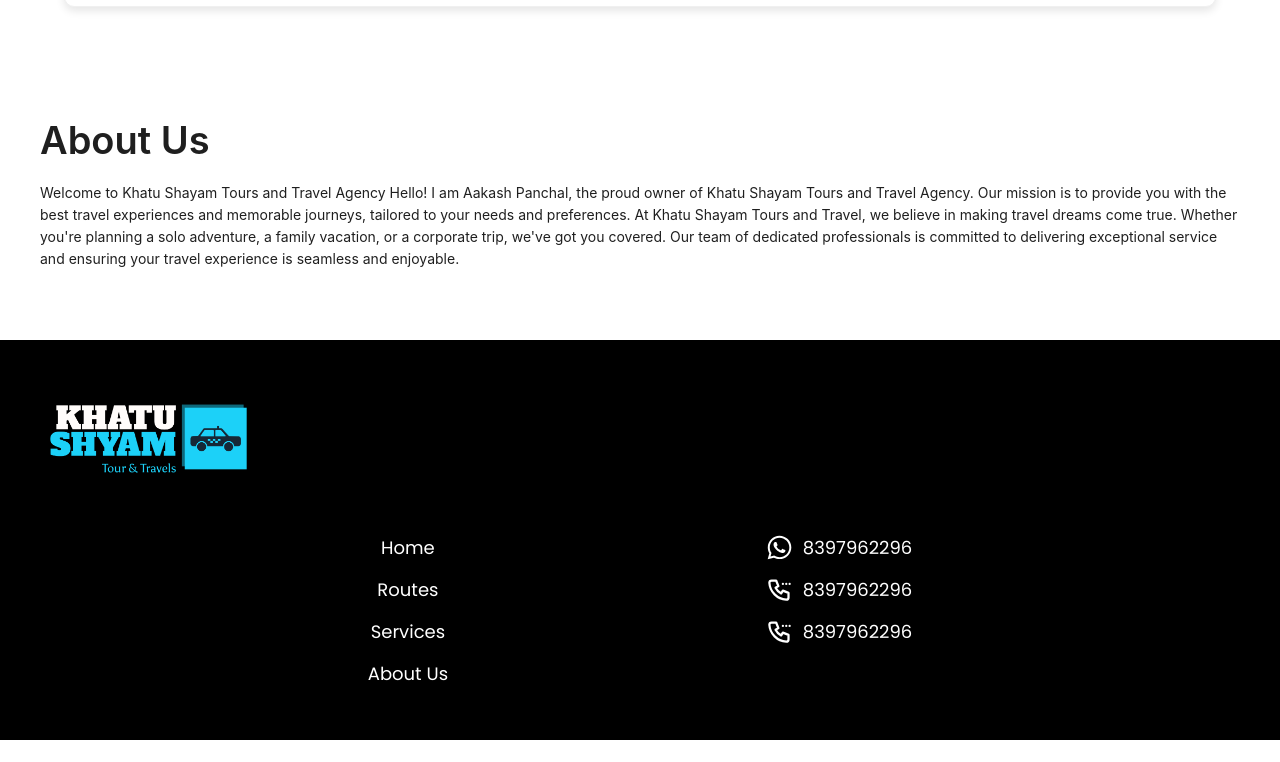
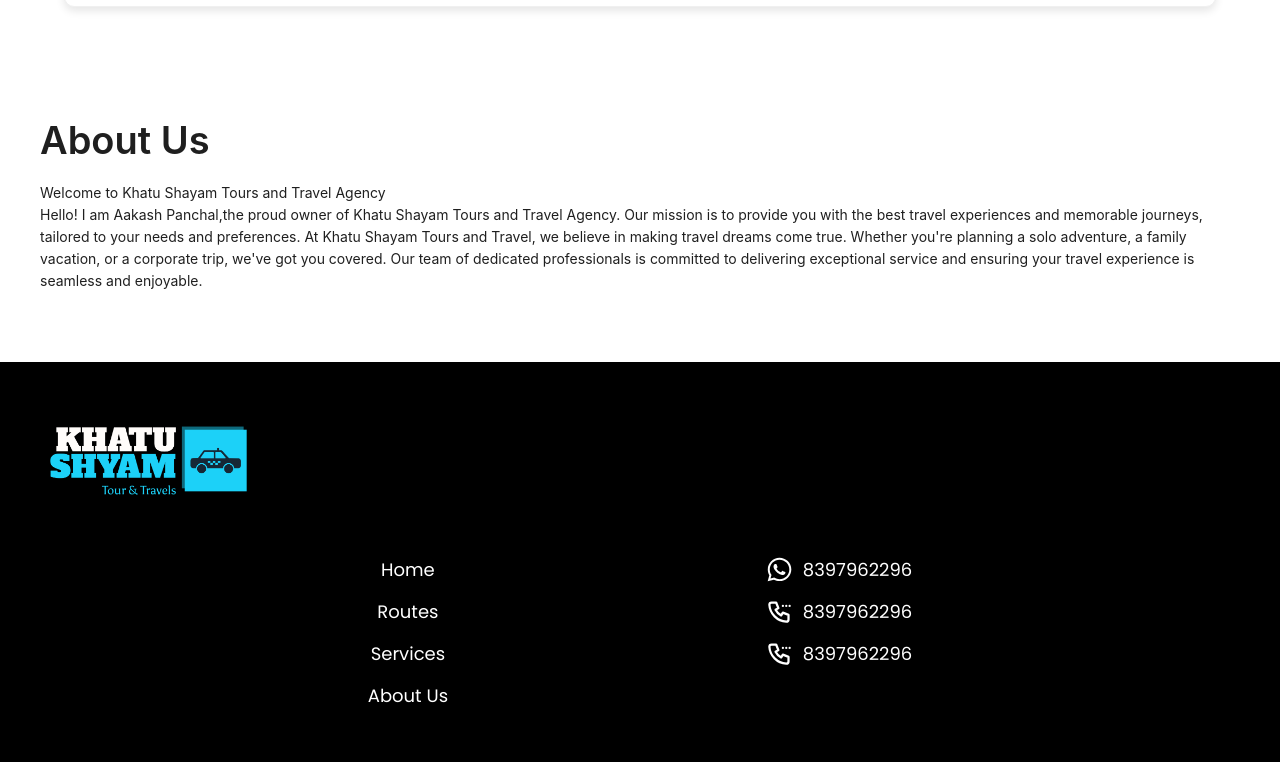
Before and after one commit to amannpanchal/Simple, a React (Create React App) app: page / in a window 1280 px wide. Shown: the part 3131-3893 px from the top of the page. Before the commit the page ends 3871 px from the top, so only its background shows below. Built offline with nearby package versions, Linux system fonts and the light colour scheme.

Commit message:
Update AboutUs.jsx

```diff
--- a/src/Components/About Us/AboutUs.jsx
+++ b/src/Components/About Us/AboutUs.jsx
@@ -10,8 +10,8 @@
       <div >
         <Typography.Title className='title'>About Us</Typography.Title>
         <Typography.Paragraph style ={{margin : "0 20px "}}>
-Welcome to Khatu Shayam Tours and Travel Agency
-Hello! I am Aakash Panchal, the proud owner of Khatu Shayam Tours and Travel Agency. Our mission is to provide you with the best travel experiences and memorable journeys, tailored to your needs and preferences.
+Welcome to Khatu Shayam Tours and Travel Agency <br/>
+Hello! I am Aakash Panchal,the proud owner of Khatu Shayam Tours and Travel Agency. Our mission is to provide you with the best travel experiences and memorable journeys, tailored to your needs and preferences.
 
 At Khatu Shayam Tours and Travel, we believe in making travel dreams come true. Whether you're planning a solo adventure, a family vacation, or a corporate trip, we've got you covered. Our team of dedicated professionals is committed to delivering exceptional service and ensuring your travel experience is seamless and enjoyable.
 
```
